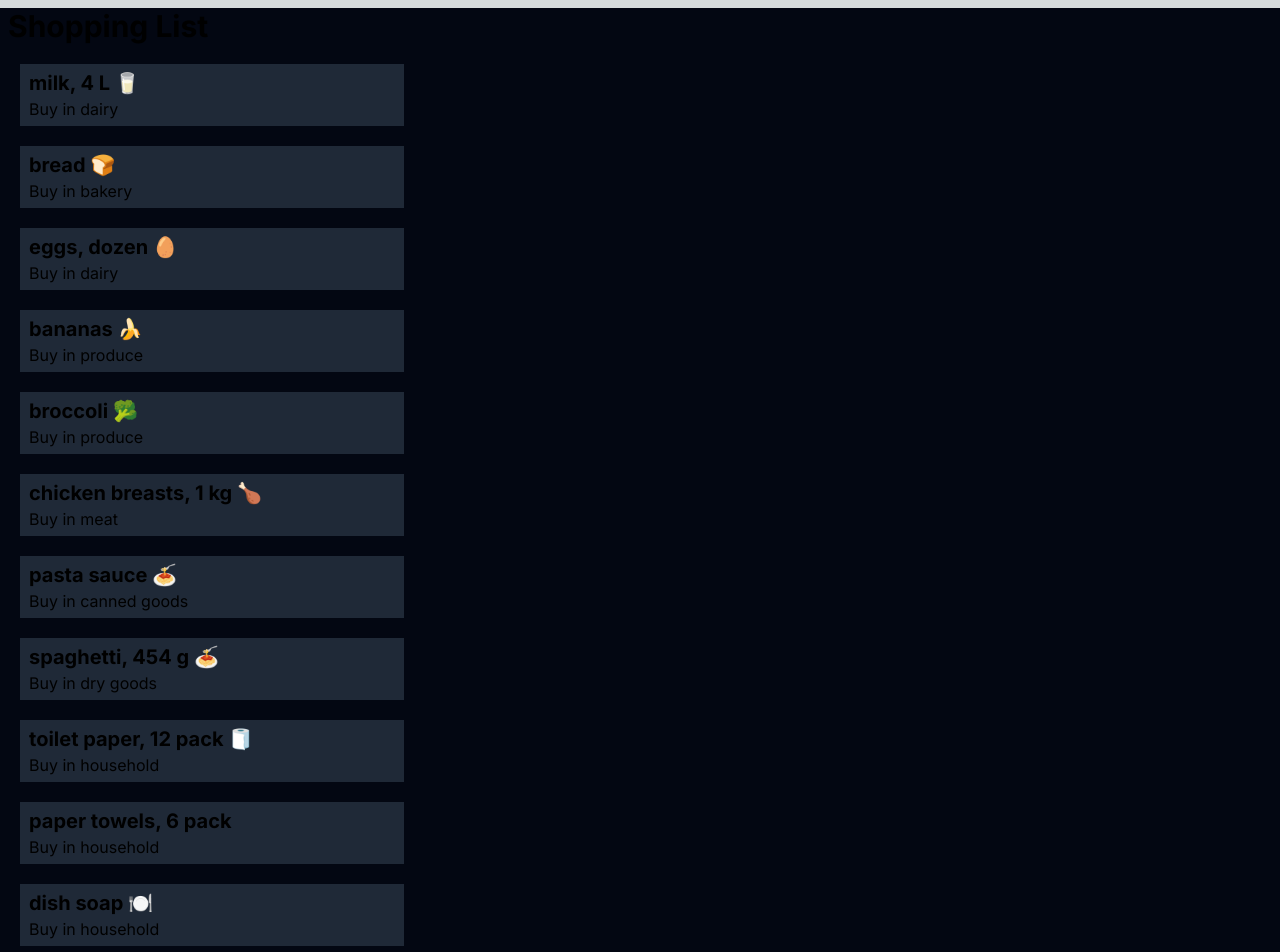
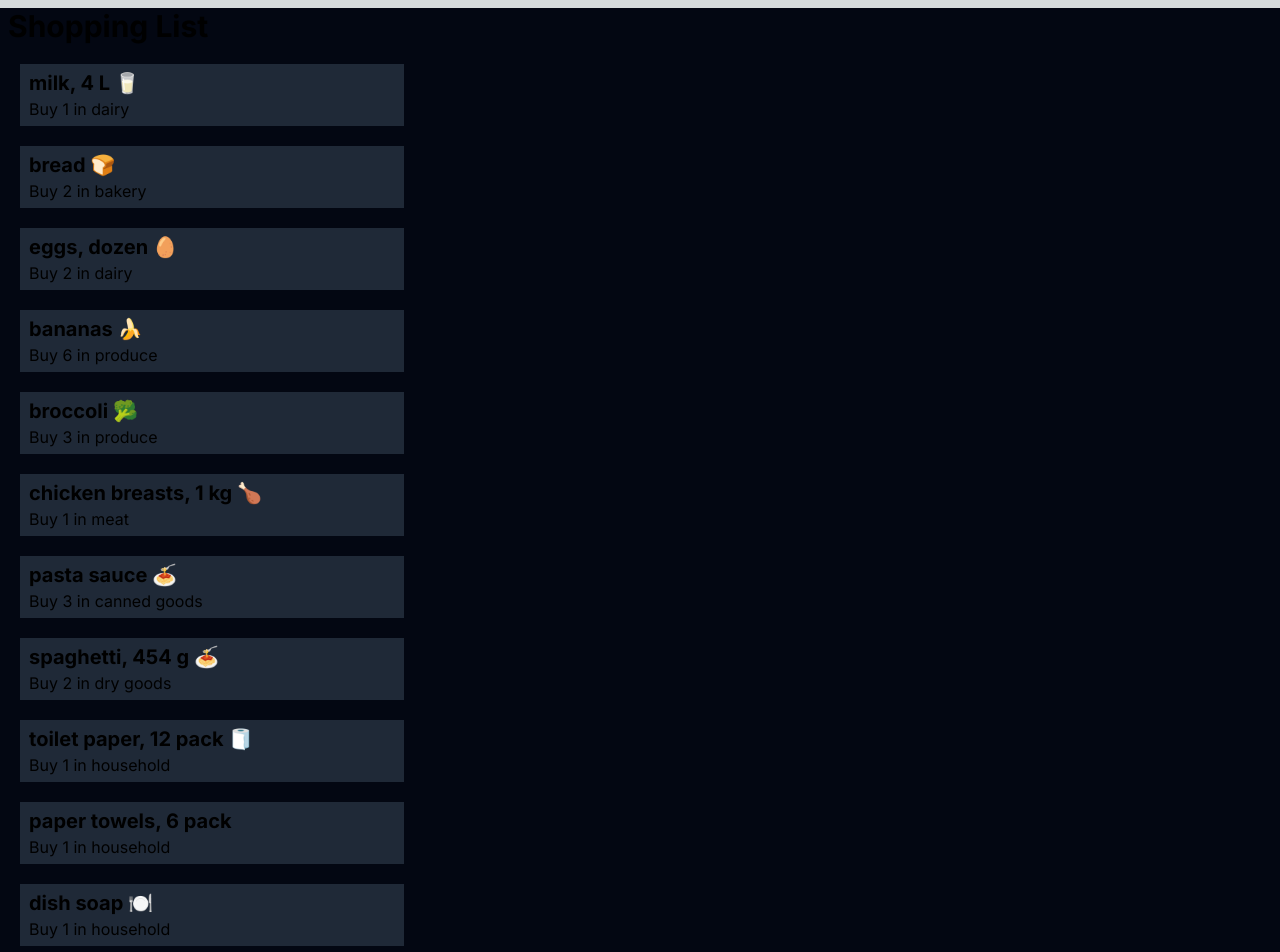
Before and after one commit to SourabhThakur01/cprg306-assignments, a Next.js app: page /week3 in a window 1280 px wide. Shown: the top 952 px of the page. Built offline with nearby package versions, Linux system fonts and the light colour scheme.

Commit message:
Update item-list.js

```diff
--- a/app/week3/item-list.js
+++ b/app/week3/item-list.js
@@ -75,62 +75,62 @@ export default function ItemList(){
         <div>
           <Item
           name={item1.name}
-          date={item1.date}
+          quantity={item1.quantity}
           category={item1.category}
           />
           <Item
           name={item2.name}
-          date={item2.date}
+          quantity={item2.quantity}
           category={item2.category}
           />
           <Item
           name={item3.name}
-          date={item3.date}
+          quantity={item3.quantity}
           category={item3.category}
           />
           <Item
           name={item4.name}
-          date={item4.date}
+          quantity={item4.quantity}
           category={item4.category}
           />
           <Item
           name={item5.name}
-          date={item5.date}
+          quantity={item5.quantity}
           category={item5.category}
           />
           <Item
           name={item6.name}
-          date={item6.date}
+          quantity={item6.quantity}
           category={item6.category}
           />
           <Item
           name={item7.name}
-          date={item7.date}
+          quantity={item7.quantity}
           category={item7.category}
           />
           <Item
           name={item8.name}
-          date={item8.date}
+          quantity={item8.quantity}
           category={item8.category}
           />
           <Item
           name={item9.name}
-          date={item9.date}
+          quantity={item9.quantity}
           category={item9.category}
           />
           <Item
           name={item10.name}
-          date={item10.date}
+          quantity={item10.quantity}
           category={item10.category}
           />
           <Item
           name={item11.name}
-          date={item11.date}
+          quantity={item11.quantity}
           category={item11.category}
           />
           <Item
           name={item12.name}
-          date={item12.date}
+          quantity={item12.quantity}
           category={item12.category}
           />
         </div>
```
